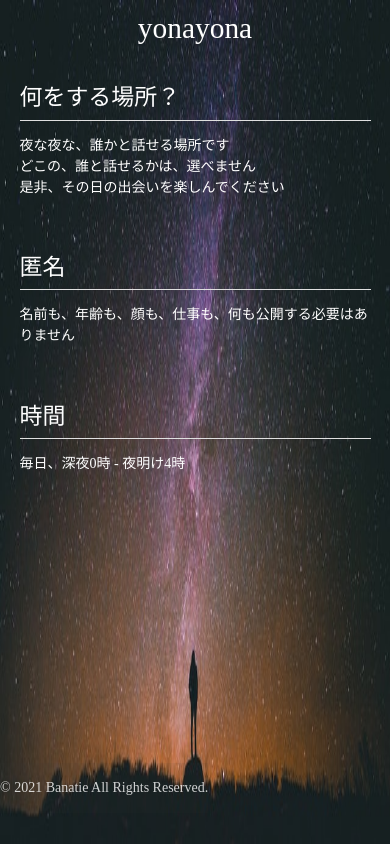
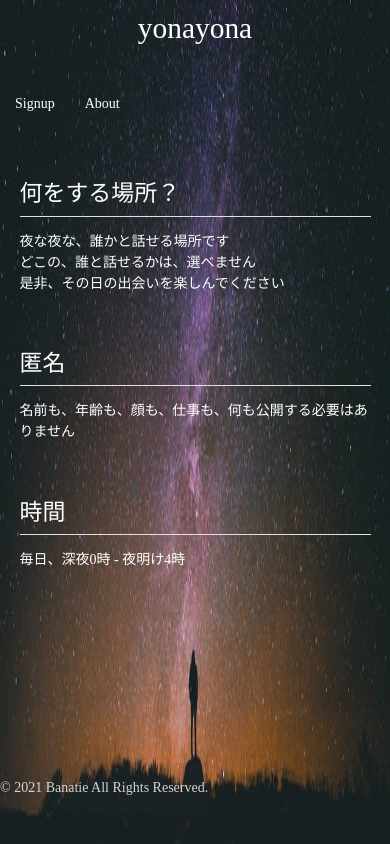
Before and after one commit to banatie/yonayona, a Django app: page /about/ in a window 390 px wide. Run offline with Django 3.2, Linux system fonts and the light colour scheme; some web fonts are replaced.

Commit message:
add responsive design for about page

```diff
--- a/communicate/templates/communicate/about.html
+++ b/communicate/templates/communicate/about.html
@@ -19,17 +19,39 @@
      <title>yonayona</title>
       <!--キービジュアル-->
       <div class="key-visual">
-        <!--ナビゲーションヘッダ-->
+        <!--デスクトップ用　ナビゲーションヘッダ-->
+        <div class="hide-on-small-only">
           <div class="navbar-fixed">
             <nav class="transparent z-depth-0">
               <div class="nav-wrapper">
                 <a href="{% url 'communicate:index' %}" class="brand-logo">yonayona</a>
-              <ul id="nav-mobile" class="right hide-on-med-and-down">
+                <ul id="nav-mobile" class="right">
                   <li><a href="{% url 'communicate:signup' %}">Signup</a></li>
                   <li><a href="{% url 'communicate:about' %}">About</a></li>
                 </ul>
               </div>
             </nav>
+          </div>
+        </div>
+        <!--スマホ用　ナビゲーションヘッダ-->
+        <div class="hide-on-med-and-up">
+          <div class="row">
+            <nav class="transparent z-depth-0">
+              <div class="nav-wrapper">
+                <a href="{% url 'communicate:index' %}" class="brand-logo">yonayona</a>
+              </div>
+            </nav>
+          </div>
+          <div class="row">
+            <nav class="transparent z-depth-0">
+              <div class="nav-wrapper">
+                <ul id="nav-mobile" class="center">
+                  <li><a href="{% url 'communicate:signup' %}">Signup</a></li>
+                  <li><a href="{% url 'communicate:about' %}">About</a></li>
+                </ul>
+              </div>
+            </nav>
+          </div>
         </div>
         <!--ナビゲーションヘッダ-->
         <!--ボディ-->
```
Lines whose indentation alone changed are shown as unchanged.
